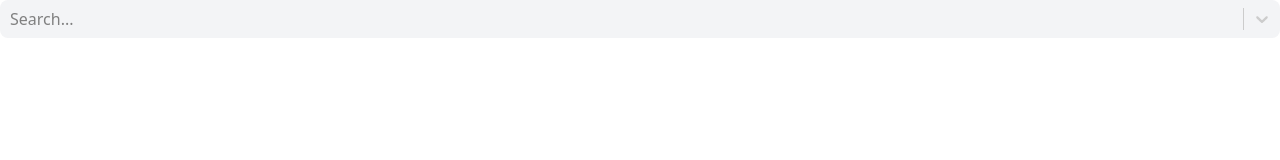
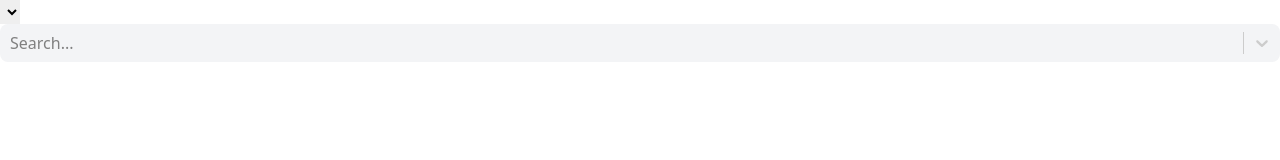
Before and after one commit to DIFU-N/hrm-data-form, a React (Vite) app: page / in a window 1280 px wide. Shown: the top 160 px of the page. Built offline with nearby package versions, Linux system fonts and the light colour scheme.

Commit message:
API linked to SearchBox

```diff
--- a/src/app/staffSlice.js
+++ b/src/app/staffSlice.js
@@ -11,7 +11,7 @@ export const fetchCharacters = createAsyncThunk('staff/fetchCharacters', async (
     return await axios
     .get('http://127.0.0.1:5173/src/data/MOCK_DATA.json')
     .then((response) =>  {
-        console.log(response.data);
+        // console.log(response.data);
         return response.data.map((user) => user)
     })
 })
@@ -27,7 +27,7 @@ const staffSlice = createSlice({
         builder.addCase(fetchCharacters.fulfilled, (state, action) => {
             state.loading = false
             state.staffDetails = action.payload
-            console.log(action.payload);
+            // console.log(action.payload);
             state.error = ''
         })
         builder.addCase(fetchCharacters.rejected, (state, action) => {
--- a/src/components/IntroComp.jsx
+++ b/src/components/IntroComp.jsx
@@ -1,12 +1,7 @@
 import React, { useEffect, useState } from "react";
 import { useDispatch, useSelector } from "react-redux";
-import Select, { components } from "react-select";
+import Select from "react-select";
 
-const DropdownIndicator = (props) => {
-  return (
-    <components.DropdownIndicator {...props} style={{ display: "none" }} />
-  );
-};
 const IntroComp = () => {
   const customStyles = {
     control: (provided) => ({
@@ -22,12 +17,13 @@ const IntroComp = () => {
     }),
   };
   const dispatch = useDispatch();
-  const staffDetailsRetrieved = useSelector((state) => state.staff.staffDetails);
-  console.log(staffDetailsRetrieved);
+  const staffDetailsRetrieved = useSelector(
+    (state) => state.staff.staffDetails
+  );
   const [staffData, setStaffData] = useState([]);
   useEffect(() => {
-    const staffInfo = staffDetailsRetrieved.staffDetails
-      ? staffDetailsRetrieved.staffDetails.map((single) => ({
+    const staffInfo = staffDetailsRetrieved
+      ? staffDetailsRetrieved.map((single) => ({
           first_name: single.first_name,
           last_name: single.last_name,
           email: single.email,
@@ -38,12 +34,37 @@ const IntroComp = () => {
       : [];
     setStaffData(staffInfo);
   }, [staffDetailsRetrieved]);
+
+  const options = staffData.map((person) => ({
+    value: person.id,
+    label: person.first_name + " " + person.last_name,
+    gender: person.gender,
+    email: person.email,
+    department: person.department,
+    location: person.location,
+  }));
+  const [inputValue, setInputValue] = useState("");
+
+  const [filteredOptions, setFilteredOptions] = useState(null);
+
+  const handleInputChange = (input) => {
+    setInputValue(input);
+    const filtered = options.filter((option) =>
+      option.label.toLowerCase().startsWith(input.toLowerCase())
+    );
+    setFilteredOptions(filtered);
+  };
   return (
     <div>
+      <select name="" id="">
+        <option value=""></option>
+      </select>
       <Select
-        components={{ DropdownIndicator }}
+        options={filteredOptions ? filteredOptions : options}
         className="w-full rounded-lg px-4 py-2 mb-4"
         placeholder="Search..."
+        // value={selectedOption}
+        onInputChange={handleInputChange}
         styles={customStyles}
       />
     </div>
```
Also changed, not shown: src/components/FormComp.jsx (added, +11 -0 lines).
